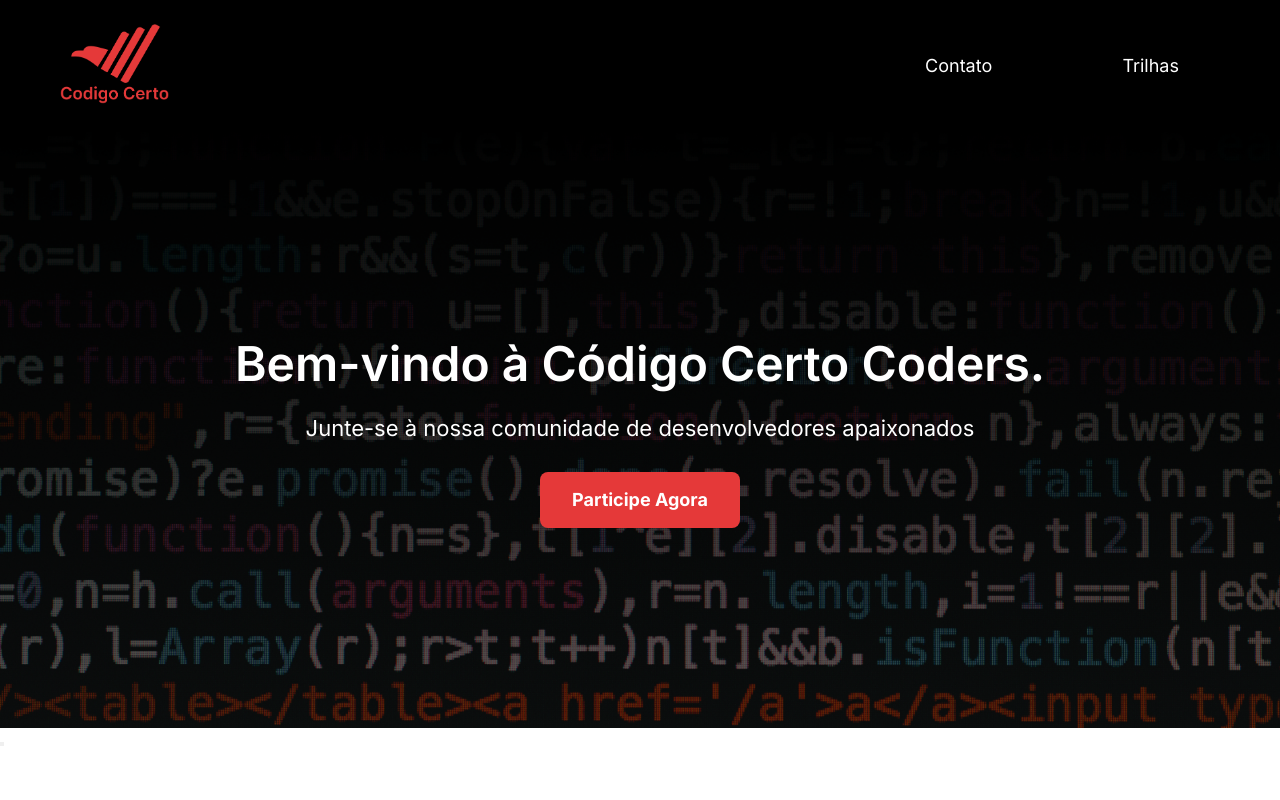
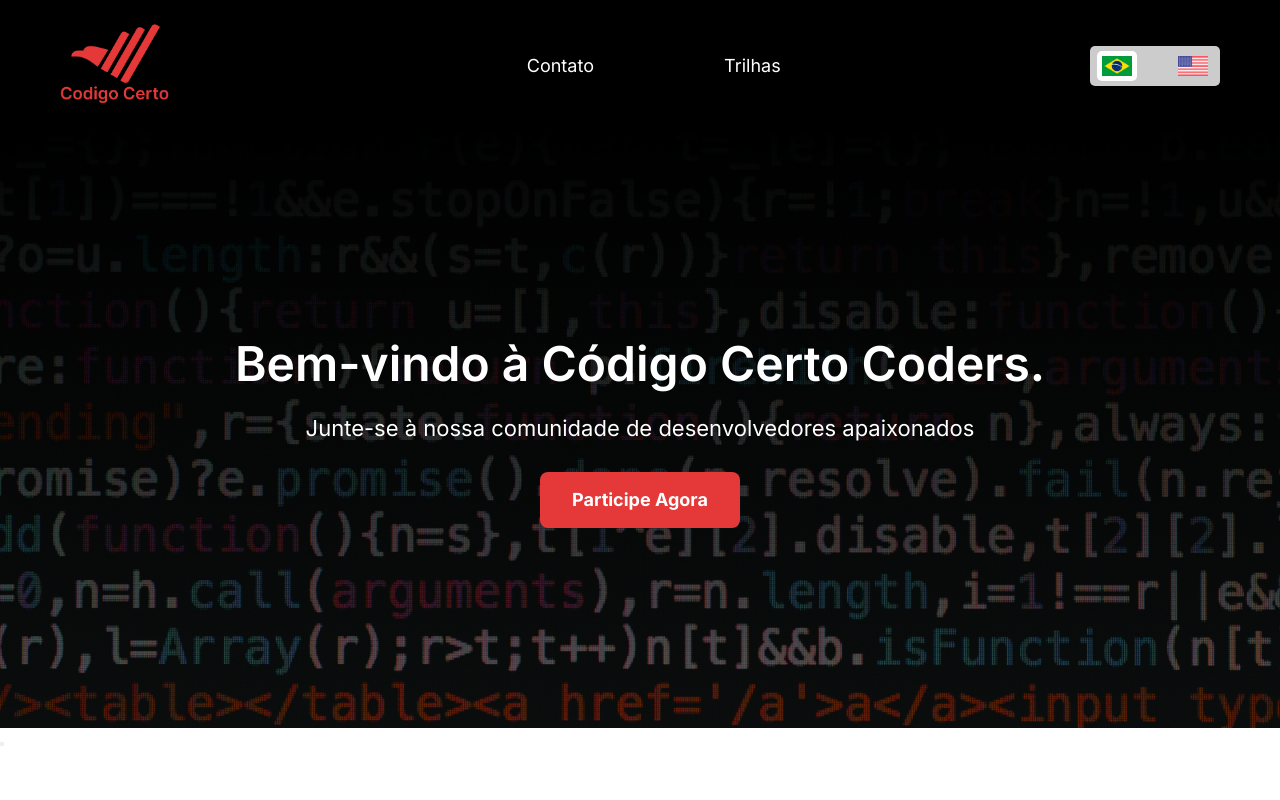
Before and after one commit to codigocerto/equipe08, a React (Vite) app in the folder frontend/: page / in a window 1280 px wide. Shown: the top 800 px of the page. Built offline with nearby package versions, Linux system fonts and the light colour scheme.

Commit message:
feat(git): implement Translation component

```diff
--- a/frontend/src/components/Header/index.tsx
+++ b/frontend/src/components/Header/index.tsx
@@ -9,6 +9,7 @@ import Modal from './../Modal/index'
 
 import * as S from "./styles";
 import { useTranslation } from "react-i18next";
+import TranslationButton from "../TranslationButton";
 
 const Header = () => {
   const [isMenuOpen, setIsMenuOpen] = useState(false);
@@ -41,7 +42,10 @@ const Header = () => {
             <S.LoginIcon />
             Login
           </Link> */}
+
         </S.NavBar>
+
+        <TranslationButton />
 
         {isMenuOpen ? (
           <S.CloseButton src={closeButton} onClick={handleMenuToggle} />
```
